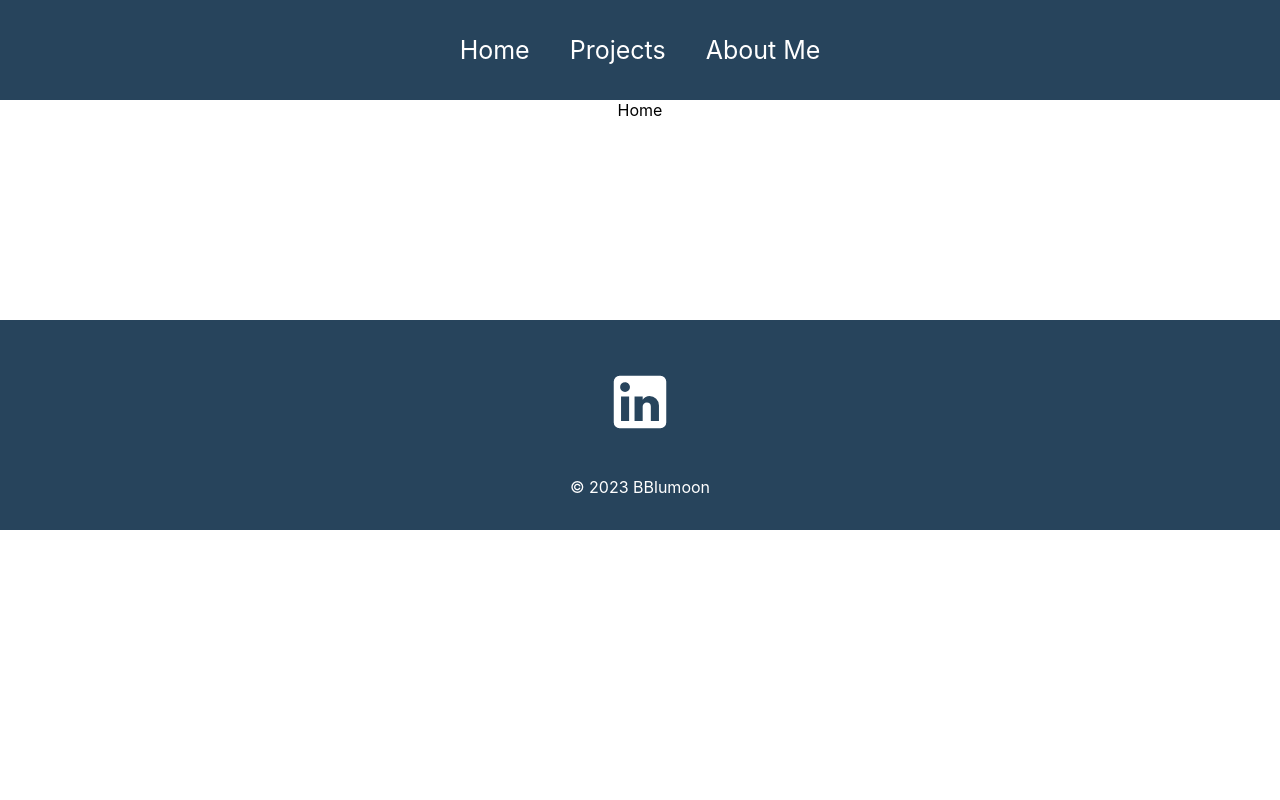
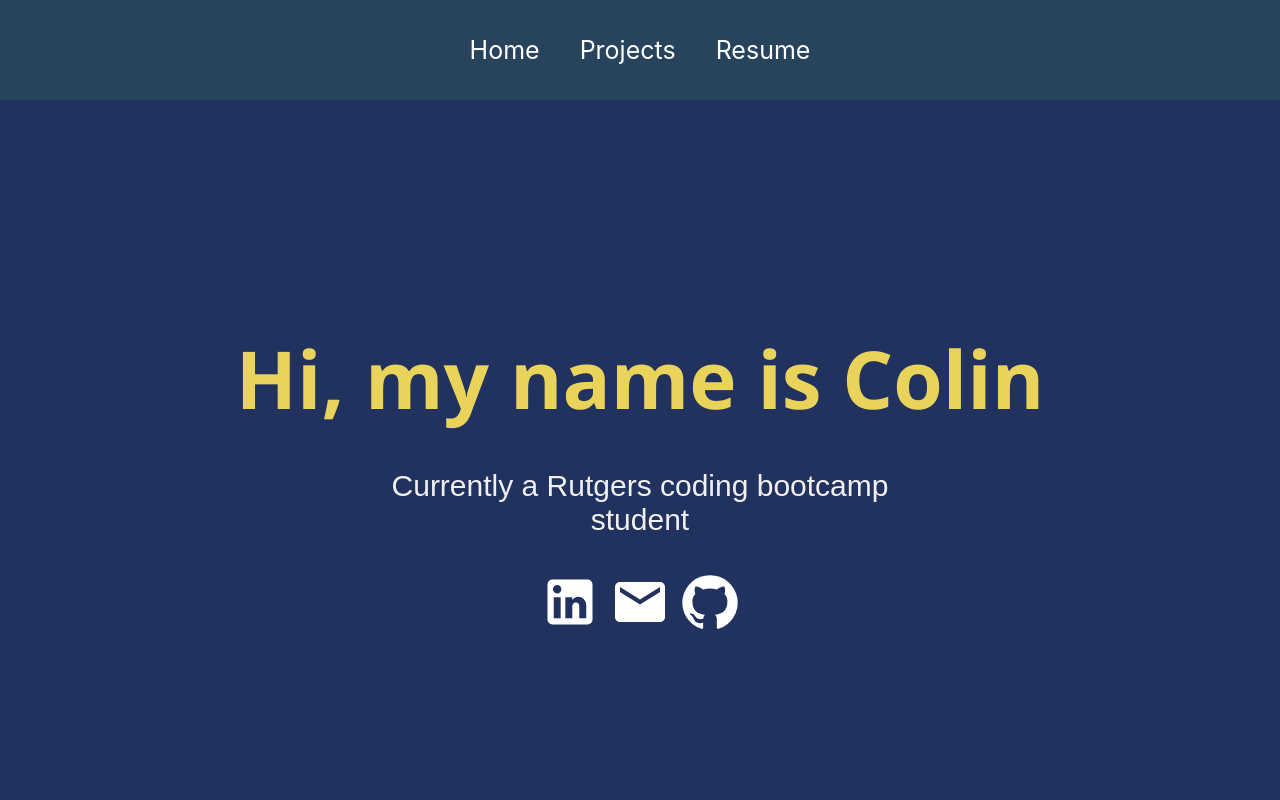
Before and after one commit to BBlumoon/react-portfolio, a React (Create React App) app in the folder my-react-portfolio/: page / in a window 1280 px wide. Shown: the top 800 px of the page. Built offline with nearby package versions, Linux system fonts and the light colour scheme.

Commit message:
finished home page

```diff
--- a/my-react-portfolio/src/App.js
+++ b/my-react-portfolio/src/App.js
@@ -2,7 +2,7 @@ import './App.css';
 import { BrowserRouter as Router, Routes, Route } from 'react-router-dom'
 import Home from './pages/Home'
 import Projects from './pages/Projects';
-import About from './pages/About';
+import Resume from './pages/Resume';
 import Navbar from './components/Navbar';
 import Footer from './components/Footer';
 
@@ -14,7 +14,7 @@ function App() {
         <Routes>
           <Route path='/' element={<Home />} />
           <Route path='/projects' element={<Projects />} />
-          <Route path='/about' element={<About />} />
+          <Route path='/resume' element={<Resume />} />
         </Routes>
         <Footer/>
       </Router>
--- a/my-react-portfolio/src/components/Navbar.js
+++ b/my-react-portfolio/src/components/Navbar.js
@@ -20,7 +20,7 @@ function Navbar() {
         <div className="links">
             <Link to='/'> Home </Link>
             <Link to='/projects'> Projects </Link>
-            <Link to='/about'> About Me </Link>
+            <Link to='/resume'> Resume </Link>
         </div>
     </div>
 }
--- a/my-react-portfolio/src/pages/About.js
+++ /dev/null
@@ -1,9 +0,0 @@
-import React from "react";
-
-function About() {
-    return(
-        <div>About Me</div>
-    )
-}
-
-export default About
--- a/my-react-portfolio/src/pages/Home.js
+++ b/my-react-portfolio/src/pages/Home.js
@@ -1,8 +1,22 @@
 import React from "react";
+import LinkedInIcon from "@mui/icons-material/LinkedIn";
+import EmailIcon from "@mui/icons-material/Email"
+import GithubIcon from "@mui/icons-material/GitHub"
+import '../styles/home.css'
 
 function Home() {
-    return(
-        <div>Home</div>
+    return (
+        <div className="home">
+            <div className="about">
+            <h2> Hi, my name is Colin</h2>
+            <div className="prompt">
+                <p>Currently a Rutgers coding bootcamp student</p>
+                <LinkedInIcon/>
+                <EmailIcon/>
+                <GithubIcon/>
+            </div>
+            </div>
+        </div>
     )
 }
 
--- /dev/null
+++ b/my-react-portfolio/src/pages/Resume.js
@@ -0,0 +1,14 @@
+import React from "react";
+import '../styles/resume.css'
+
+function Resume() {
+    return(
+        <div className="resume">
+            <ul className="list">
+                <li>Placeholder</li>
+            </ul>
+        </div>
+    )
+}
+
+export default Resume
--- /dev/null
+++ b/my-react-portfolio/src/styles/home.css
@@ -0,0 +1,51 @@
+.home {
+    width: 100%;
+    align-items: center;
+    font-family: "Arial", sans-serif;
+    color: #3e497a;
+  }
+
+  .about {
+    width: 100%;
+    height: calc(100vh - 100px);
+    display: flex;
+    flex-direction: column;
+    justify-content: center;
+    align-items: center;
+    text-align: center;
+    background-color: #21325e;
+    color: #f0f0f0;
+  }
+
+  .about h2 {
+    font-family: "Segoe UI", Tahoma, Geneva, Verdana, sans-serif;
+    font-size: 80px;
+    color: #e9d35b;
+    height: 50px;
+  }
+
+  .about .prompt {
+    width: 40%;
+    font-size: 30px;
+  }
+  .prompt svg {
+    font-size: 60px;
+    margin: 5px;
+    color: white;
+  }
+
+  .list span {
+    font-size: 20px;
+  }
+
+  @media only screen and (max-width: 600px) {
+    .about h2 {
+      font-size: 40px;
+    }
+
+    .about .prompt {
+      margin-top: 10px;
+      font-size: 20px;
+      width: 80%;
+    }
+  }
--- /dev/null
+++ b/my-react-portfolio/src/styles/resume.css
@@ -0,0 +1,10 @@
+.resume {
+    width: 100%;
+    align-items: center;
+    font-family: "Arial", sans-serif;
+    color: black;
+}
+
+.list {
+    list-style-type: none;
+}
```
